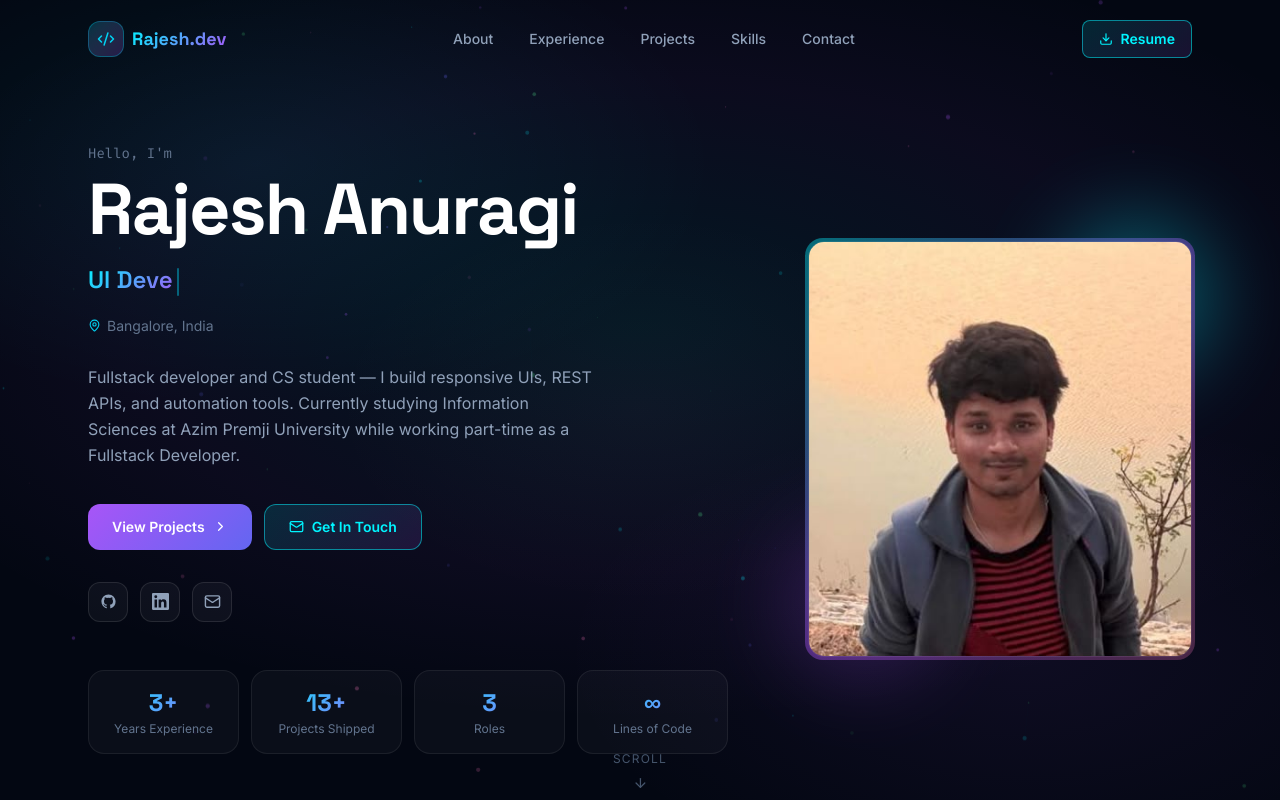
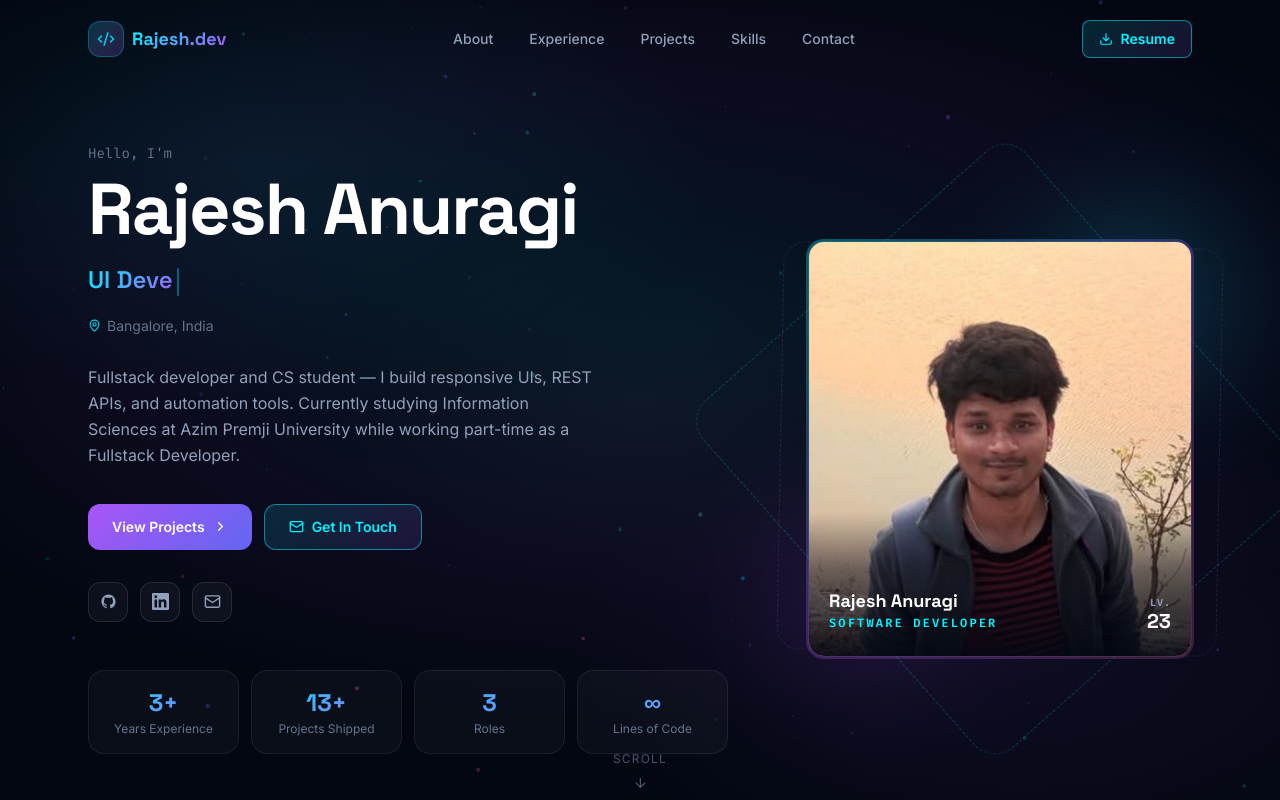
Before and after one commit to AnuragiRajesh/portfolio, a Next.js app: page / in a window 1280 px wide. Shown: the top 800 px of the page. Built offline with nearby package versions, Linux system fonts and the light colour scheme.

Commit message:
add profile details

```diff
--- a/src/components/sections/Hero.tsx
+++ b/src/components/sections/Hero.tsx
@@ -187,28 +187,107 @@ export default function Hero() {
             </motion.div>
           </div>
 
-          {/* ── RIGHT: photo ── */}
+          {/* ── RIGHT: photo card ── */}
           <motion.div
             initial={{ opacity: 0, scale: 0.9 }} animate={{ opacity: 1, scale: 1 }}
             transition={{ duration: 0.7, delay: 0.1, ease: "easeOut" }}
             className="order-1 lg:order-2 flex-shrink-0"
           >
-            <div className="relative">
-              {/* corner glow accents */}
-              <div className="absolute -top-6 -right-6 w-40 h-40 rounded-full opacity-30 blur-2xl pointer-events-none"
+            <div className="relative group">
+
+              {/* bg glow blobs */}
+              <div className="absolute -top-8 -right-8 w-44 h-44 rounded-full opacity-20 blur-3xl pointer-events-none"
                 style={{ background: "#00f5ff" }} />
-              <div className="absolute -bottom-6 -left-6 w-40 h-40 rounded-full opacity-20 blur-2xl pointer-events-none"
+              <div className="absolute -bottom-8 -left-8 w-44 h-44 rounded-full opacity-15 blur-3xl pointer-events-none"
                 style={{ background: "#a855f7" }} />
-              {/* glowing border frame */}
-              <div className="absolute -inset-[3px] rounded-2xl pointer-events-none"
-                style={{ background: "linear-gradient(135deg, #00f5ff66, #a855f766, #f472b644)", borderRadius: "18px" }} />
-              {/* photo */}
-              <div className="relative w-72 h-80 sm:w-80 sm:h-[22rem] lg:w-96 lg:h-[26rem] rounded-2xl overflow-hidden"
-                style={{ border: "1px solid rgba(255,255,255,0.08)" }}>
-                <Image src={personal.avatar} alt={personal.name} fill
+
+              {/* outer slow-rotating dashed ring — cyan */}
+              <div className="absolute -inset-6 rounded-3xl pointer-events-none"
+                style={{
+                  border: "1.5px dashed rgba(0,245,255,0.20)",
+                  borderRadius: "28px",
+                  animation: "dashSpin 18s linear infinite",
+                }} />
+
+              {/* inner counter-rotating dashed ring — purple */}
+              <div className="absolute -inset-3 rounded-2xl pointer-events-none"
+                style={{
+                  border: "1px dashed rgba(168,85,247,0.18)",
+                  borderRadius: "22px",
+                  animation: "dashSpin 28s linear infinite reverse",
+                }} />
+
+              {/* solid gradient border */}
+              <div className="absolute -inset-[2px] rounded-2xl pointer-events-none"
+                style={{
+                  background: "linear-gradient(135deg, #00f5ff55, #a855f744, #f472b633)",
+                  borderRadius: "18px",
+                }} />
+
+              {/* ── card ── */}
+              <div
+                className="relative w-72 h-80 sm:w-80 sm:h-[22rem] lg:w-96 lg:h-[26rem] rounded-2xl overflow-hidden cursor-default"
+                style={{ border: "1px solid rgba(255,255,255,0.07)" }}
+              >
+                {/* photo */}
+                <Image
+                  src={personal.avatar}
+                  alt={personal.name}
+                  fill
                   sizes="(max-width: 640px) 288px, (max-width: 1024px) 320px, 384px"
-                  className="object-cover object-top" priority />
+                  className="object-cover object-top transition-transform duration-700 ease-out group-hover:scale-105"
+                  priority
+                />
+
+                {/* subtle grid overlay */}
+                <div className="absolute inset-0 pointer-events-none opacity-[0.04]"
+                  style={{
+                    backgroundImage: "linear-gradient(rgba(0,245,255,0.8) 1px, transparent 1px), linear-gradient(90deg, rgba(0,245,255,0.8) 1px, transparent 1px)",
+                    backgroundSize: "32px 32px",
+                  }} />
+
+                {/* persistent dark gradient at bottom */}
+                <div className="absolute bottom-0 inset-x-0 h-36 pointer-events-none"
+                  style={{ background: "linear-gradient(to top, rgba(3,7,18,0.92) 0%, rgba(3,7,18,0.5) 60%, transparent 100%)" }} />
+
+                {/* hover overlay — extra darken */}
+                <div className="absolute inset-0 bg-[#030712]/20 opacity-0 group-hover:opacity-100 transition-opacity duration-500 pointer-events-none" />
+
+                {/* bottom content — slides up on hover */}
+                <div className="absolute bottom-0 inset-x-0 p-5 translate-y-2 group-hover:translate-y-0 transition-transform duration-500 ease-out">
+                  <div className="flex items-end justify-between gap-2">
+
+                    {/* left: name + role */}
+                    <div>
+                      <p className="text-white font-black text-lg leading-tight"
+                        style={{ fontFamily: "var(--font-space-grotesk)" }}>
+                        {personal.name}
+                      </p>
+                      <p className="text-xs font-semibold tracking-[0.18em] uppercase mt-0.5"
+                        style={{ color: "#00f5ff", fontFamily: "var(--font-fira-code)" }}>
+                        {personal.role}
+                      </p>
+                    </div>
+
+                    {/* right: level badge */}
+                    <div className="flex flex-col items-end flex-shrink-0">
+                      <span className="text-slate-400 text-[10px] font-semibold tracking-widest uppercase"
+                        style={{ fontFamily: "var(--font-fira-code)" }}>
+                        Lv.
+                      </span>
+                      <span className="text-white font-black text-xl leading-none"
+                        style={{ fontFamily: "var(--font-space-grotesk)" }}>
+                        23
+                      </span>
+                    </div>
+                  </div>
+
+                  {/* thin accent line */}
+                  <div className="mt-3 h-px w-full opacity-0 group-hover:opacity-100 transition-opacity duration-700"
+                    style={{ background: "linear-gradient(90deg, #00f5ff, #a855f7, transparent)" }} />
+                </div>
               </div>
+
             </div>
           </motion.div>
 
@@ -227,6 +306,7 @@ export default function Hero() {
       </motion.div>
 
 
+      <style>{`@keyframes dashSpin { from { transform: rotate(0deg); } to { transform: rotate(360deg); } }`}</style>
     </section>
   );
 }
--- a/src/lib/data.ts
+++ b/src/lib/data.ts
@@ -2,7 +2,7 @@
 
 export const personal = {
   name: "Rajesh Anuragi",
-  role: "Fullstack Developer",
+  role: "Software Developer",
   taglines: [
     "Fullstack Developer",
     "UI Developer",
```
